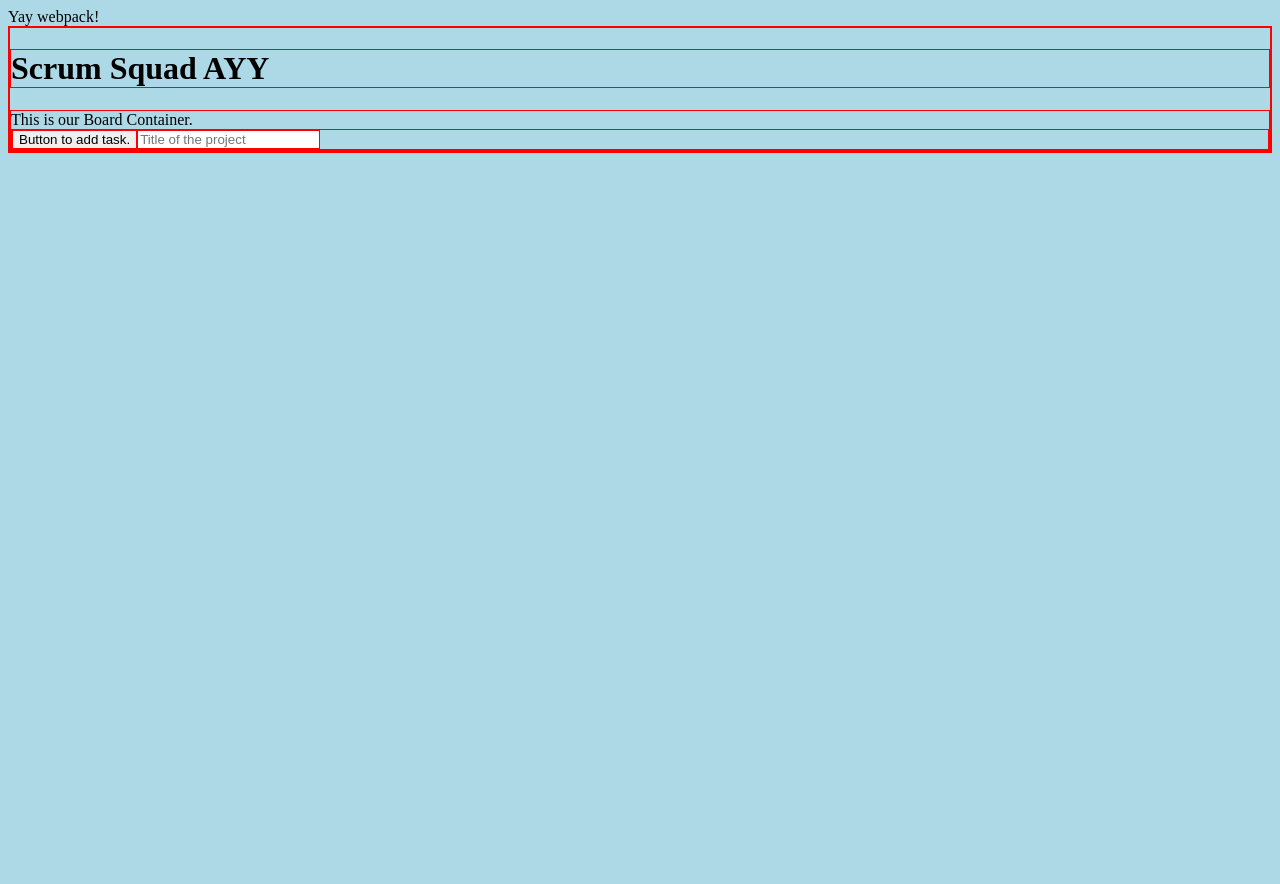
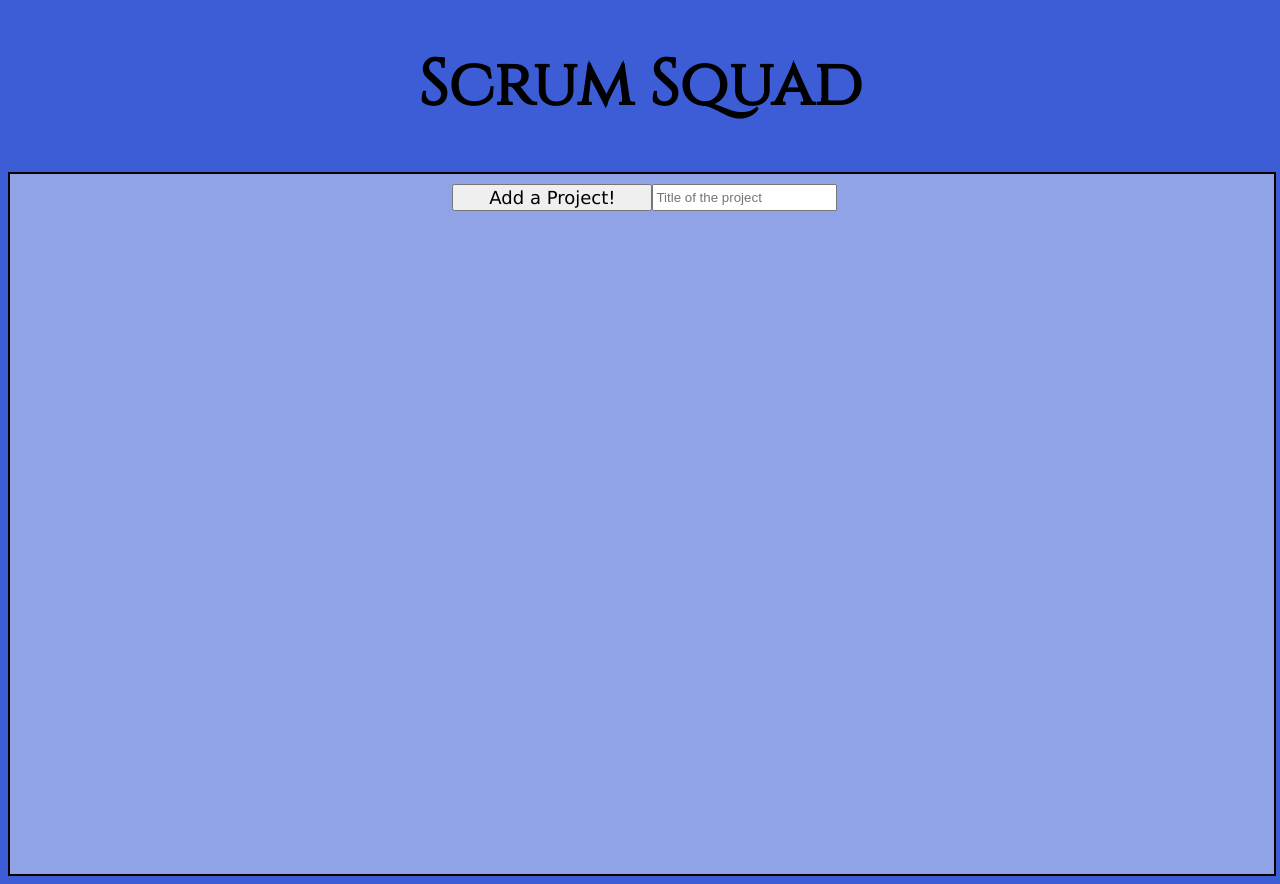
Before and after one commit to Team-Axolotl-36/SCRUM-LORDS, a React app: page / in a window 1280 px wide. Before the commit the page ends 800 px from the top, so only its background shows below. Built offline with nearby package versions, Linux system fonts and the light colour scheme.

Commit message:
final CSS edits

```diff
--- a/src/App.jsx
+++ b/src/App.jsx
@@ -4,7 +4,7 @@ import BoardContainer from './components/BoardContainer.jsx';
 const App = () => {
   return (
     <div>
-      <h1>Scrum Squad AYY</h1>
+      <h1 id='title'>Scrum Squad</h1>
       <BoardContainer/>
     </div>
   );
--- a/src/App.scss
+++ b/src/App.scss
@@ -1,24 +1,108 @@
+$back-color: rgb(60, 93, 213);
+
 html {
-    background-color: lightblue;
+    background-color: $back-color;
 }
 
-body * {
-    border: 1px red solid;
+#title{
+    text-align: center;
+    font-size: 4rem;
+    font-family: 'Cinzel', serif;
+    font-weight: 700;
 }
 
-#buttonContainer {
+// body * {
+//     border: 1px red solid;
+// }
+
+.buttonContainer {
+    background-color: lighten($back-color, 20%);
+    border: 2px solid black;
+    width: 100%;
+    height: 700px;
+    box-shadow: 50px;
+    overflow: auto;
+
+    #titleProj {
+        display: inline-flex;
+        left: 50%;
+        flex-wrap: wrap;
+        justify-content: space-around;
+        // position: absolute;
+        margin-top: 10px;
+        margin-left: 35%;
+
+        #create_project {
+            font-size: large;
+            font-family: 'Lucida Sans', 'Lucida Sans Regular', 'Lucida Grande', 'Lucida Sans Unicode';
+            width: 200px;
+        }
+    }
+
+}
+
+
+#projectbox{
     display: flex;
-    flex-wrap: wrap;
+    margin-top: 50px;
+    min-width: 800px;
+
 }
 
 .project {
-    background-color: lightcyan;
-    width: 30%;
-    margin-left: auto;
-    margin-right: auto;
+    // background-color: lightcyan;
+    // width: 30%;
+    margin-left: 5px;
+    margin-right: 5px;
+    width: 20%;
+    min-width: 200px;
+    display: flex;
+    flex-direction: column;
+    // justify-content: space-between;
+
+    #create_task{
+        font-family: 'Lucida Sans', 'Lucida Sans Regular', 'Lucida Grande', 'Lucida Sans Unicode';
+        border-radius: 2px;
+        left: 50%;
+        // transform: translate(50%, 0%)
+    }
+}
+
+.task {
+    // background-color: lightgreen;
+    width: 100%;
+    max-width: 100%;
+    margin-top: 10px;
+    margin-bottom: 10px;
+    border: 2px solid $back-color;
+    border-radius: 5px;
+    padding: 5px 0px;
+
+    #individualTask {
+        // border: 1px red solid;
+        // justify-self: center;
+        min-height: 100px;
+        width: 99%;
+        padding: 0px 0px ;
+        border: none;
+        resize: none;
+        font-family: 'Trebuchet MS', 'Lucida Sans Unicode', 'Lucida Grande', 'Lucida Sans', Arial, sans-serif;
+        padding-left: 3px;
+        // padding-top: 5px;
+        font-size: 1rem;
+        background: transparent;
+
+
+    }
 
 }
 
-.task {
-    background-color: lightgreen;
+.task button {
+    font-family: 'Lucida Sans', 'Lucida Sans Regular', 'Lucida Grande', 'Lucida Sans Unicode', Geneva, Verdana, sans-serif;
+    margin-right: 3px;
+    margin-left: 3px;
+    text-align: center;
+    justify-content: space-around;
+    width: 30%;
+    border-radius: 3px;
 }
--- a/src/components/BoardContainer.jsx
+++ b/src/components/BoardContainer.jsx
@@ -6,9 +6,7 @@ const BoardContainer = (props) => {
 
   return (
     <div>
-            This is our Board Container.
       <ButtonContainer />
-      {/* <Project /> */}
     </div>
 
   );
--- a/src/components/ButtonContainer.jsx
+++ b/src/components/ButtonContainer.jsx
@@ -6,40 +6,38 @@ const ButtonContainer = (props) => {
   const [projects, setProjects] = useState([]);
   const [projectId, setProjectId] = useState(0);
 
+  //Using react hooks to initialize the state of each project/title
+  //In each project you have a title -> input will render the visible title.
+  // projectId is an incrementing value to give each project a unique idetifier - used for patch and delete.
+
+  //handle submit ->
   function handleSubmit(e) {
     e.preventDefault();
-
+    //incrementing ID everytime a project is created
     setProjectId( (state) => state + 1);
-
+    //storing a new project
     const newProject = ( <Project projectTitle={input} key={projectId} projectId={projectId}/> );
-
+    //setting the state to be previous project plus the new project
     setProjects( [...projects, newProject] );
+    //reseting title everytime you create a new project -> if this bit of code was not present, everytime you wanted to create a new project, you would have to erase the previous text.
     setInput('');
   }
 
-  // fetch('/',{
-  //   method: 'POST',
-  //   headers: { 'Content-Type': 'application/json'},
-  //   body: JSON.stringify({hello: 'world'})
-  // })
-  //   .then(resp => resp.json())
-  //   .then((data) => {
-  //     console.log('this is data from fetch:', data);
-  //   })
-  //   .catch((err) => {
-  //     console.log('Error :', err);
-  //   });
-
 
   return (
-    <div id='buttonContainer'>
+    <div className='buttonContainer'>
+      <div id = "titleProj">
       <button
-        onClick={handleSubmit}>
-          Button to add task.
-      </button>
-      <input value={input} placeholder='Title of the project' required onChange={((e) => {setInput(e.target.value);}) } type="text" />
-      {projects}
+          id='create_project'
+          onClick={handleSubmit}>
+            Add a Project!
+        </button>
+        <input value={input} placeholder='Title of the project' required onChange={((e) => {setInput(e.target.value);}) } type="text" />
+      </div>
 
+      <div id='projectbox'>
+       {projects}
+      </div>
     </div>
   );
 };
--- a/src/components/Project.jsx
+++ b/src/components/Project.jsx
@@ -4,19 +4,21 @@ import Task from './Task.jsx';
 const Project = (props) => {
   const [task, setTask] = useState([]);
   const [taskId, setTaskId] = useState(0);
-
+  //initial state for each task (created within the project cards)
   function handleClick() {
-
+    //incrementing the ID everytime a task is created (clicked. Each task is going to be inside a project.
     setTaskId( (state) => taskId + 1);
-
+    //Updating state with the previous task and the new task
+    //Drilling down project title, delete task and projectId
     const newTask = (<Task projectTitle={props.projectTitle} key={taskId} delete={deleteTask} taskId={taskId} projectId={props.projectId}/>);
     setTask([...task, newTask]);
-    console.log(task.length);
   }
 
   // This is being passed from task.jsx (e, props.taskId, props.projectId, props.projectTitle, value)
+  //This function will not be called, until is clicked within the task box
   function deleteTask(e, arg_taskId, arg_projectId, arg_projecttitle, arg_value) {
-
+    //We are modifying state with set task -> passing in previous task.
+    //We are returing the filtered Array without the task that was deleted
     setTask( (prevTasks) => {
       return prevTasks.filter((el) => {
         return el.props.taskId !== arg_taskId;
@@ -31,6 +33,7 @@ const Project = (props) => {
     };
 
     // This fetch request will send a DELETE to the backend with specific projectID and taskID to remove from database.
+    // delete fetch needs the task that is being deleted (via taskid and projectid -> unique)
     fetch('/', {
       method: 'DELETE',
       headers: { 'Content-Type': 'application/json' },
@@ -38,7 +41,7 @@ const Project = (props) => {
     })
       .then(resp => resp.json())
       .then((data) => {
-        alert('Your delete request was received.');
+        console.log('Your delete request was received.');
       })
       .catch((err) => {
         console.log('Error : ', err);
@@ -46,11 +49,12 @@ const Project = (props) => {
 
   }
 
+  //on the props for button coantainer, we are passing the project tile and project ID
+  //handle click is reference above, along with {task} to be rendered.
   return (
     <div className="project">
-      <p>Project ID: {props.projectId} </p>
-      <p>Project Title: {props.projectTitle} </p>
-      <button onClick={handleClick}> Create a new task.</button>
+      <p> {props.projectTitle} </p>
+      <button id='create_task' onClick={handleClick}> Create a new task</button>
 
       {task}
     </div>
--- a/src/components/Task.jsx
+++ b/src/components/Task.jsx
@@ -1,12 +1,15 @@
 import React, {useState, useEffect} from 'react';
 
+
+//initial state delcared
 const Task = (props) => {
   const [value, setValue] = useState('');
   const [priority, setPriority] = useState('high');
 
-
+  //handleUpdate function is called (around line 70) when the user clicks to update a task.
   function handleUpdate(){
     const refineDate = new Date();
+    //creating an object with the values needed in the backend to update a task in the database
     const updateObj = {
       project: props.projectTitle,
       projectId: props.projectId,
@@ -15,7 +18,7 @@ const Task = (props) => {
       priority: priority,
       currentDate: refineDate.toDateString()
     };
-
+    //fetch request to patch to run through the middleware and update the database. Passing in the updated object, in the req.body
     fetch('/',{
       method: 'PATCH',
       headers: { 'Content-Type': 'application/json'},
@@ -29,10 +32,10 @@ const Task = (props) => {
         console.log('Error :', err);
       });
   }
-
-
+  //If a user clicks to save the task
   function handleSave(){
     const refineDate = new Date();
+    //Similar to the object above, an object with the current values of the task to be saved in the database.
     const finalObj = {
       project: props.projectTitle,
       projectId: props.projectId,
@@ -42,6 +45,7 @@ const Task = (props) => {
       currentDate: refineDate.toDateString()
     };
     console.log('finalObj', finalObj);
+    //Fetch request to Post to update the current task in the database by sending over an object in the req.body that matches the database schema.
     fetch('/',{
       method: 'POST',
       headers: { 'Content-Type': 'application/json'},
@@ -56,18 +60,19 @@ const Task = (props) => {
       });
   }
 
-
+  //if a user wants to delete, we are calling props.delete which is found in projects.jsx
   return (
     <div className="task">
       <textarea
-        placeholder={`Task with id number: ${ props.taskId }`}
+        id='individualTask'
+        placeholder={`Enter Task Here`}
         onChange = {(e) => {setValue(e.target.value);} }>
       </textarea>
 
 
-      <button onClick={handleSave}> + </button>
-      <button onClick={(e) => props.delete(e, props.taskId, props.projectId, props.projectTitle, value)}> X </button>
-      <button onClick={handleUpdate}> update/save task.</button>
+      <button onClick={handleSave}> Save </button>
+      <button onClick={(e) => props.delete(e, props.taskId, props.projectId, props.projectTitle, value)}> Delete </button>
+      <button onClick={handleUpdate}> Update</button>
 
     </div>
   );
--- a/src/index.html
+++ b/src/index.html
@@ -5,9 +5,9 @@
     <meta http-equiv="X-UA-Compatible" content="IE=edge">
     <meta name="viewport" content="width=device-width, initial-scale=1.0">
     <title>Document</title>
+    <link href="https://fonts.googleapis.com/css2?family=Cinzel&display=swap" rel="stylesheet">
 </head>
 <body>
-    Yay webpack!
     <div id="root"></div>
     <script type="application/json" src="../build/bundle.js"></script>
 </body>
```
